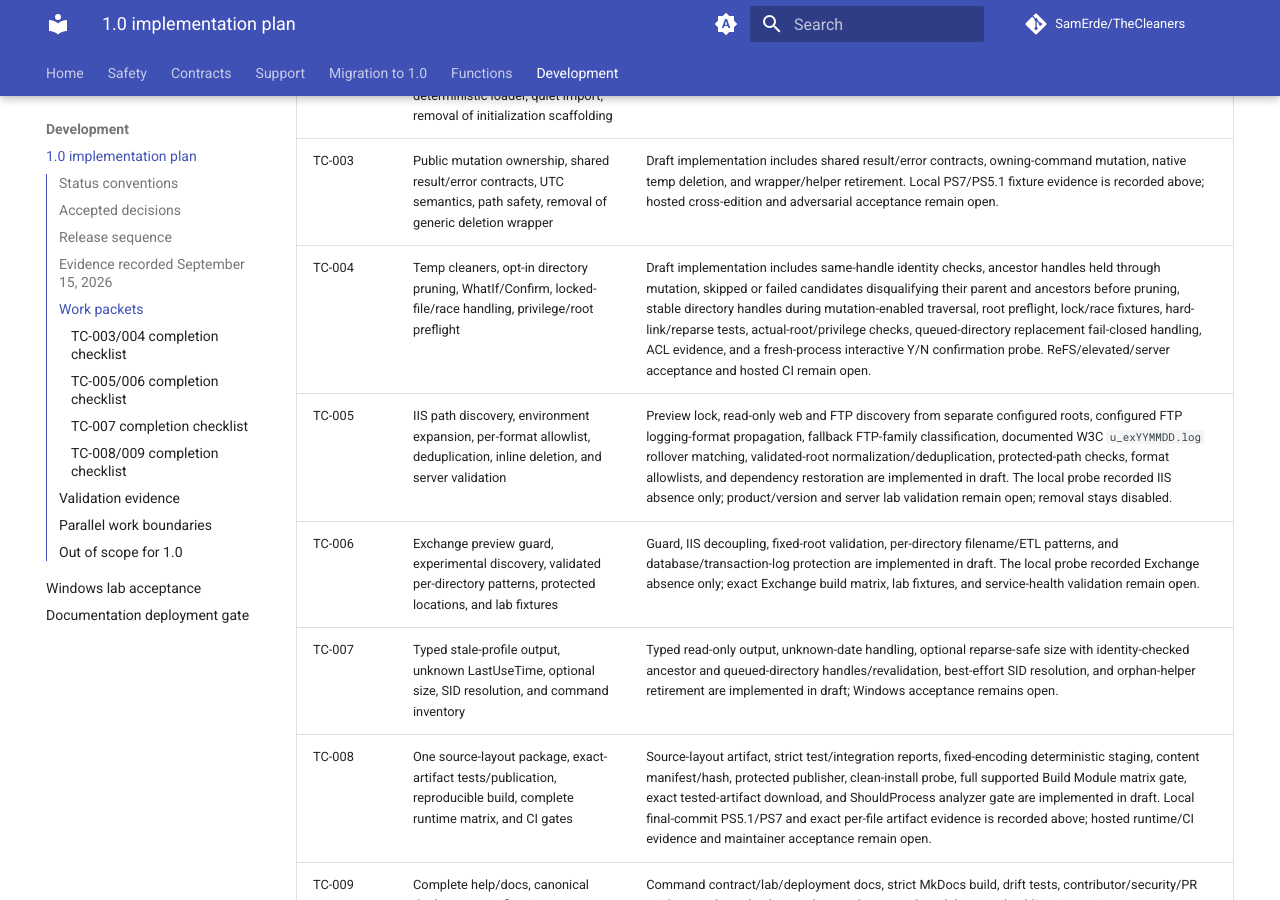
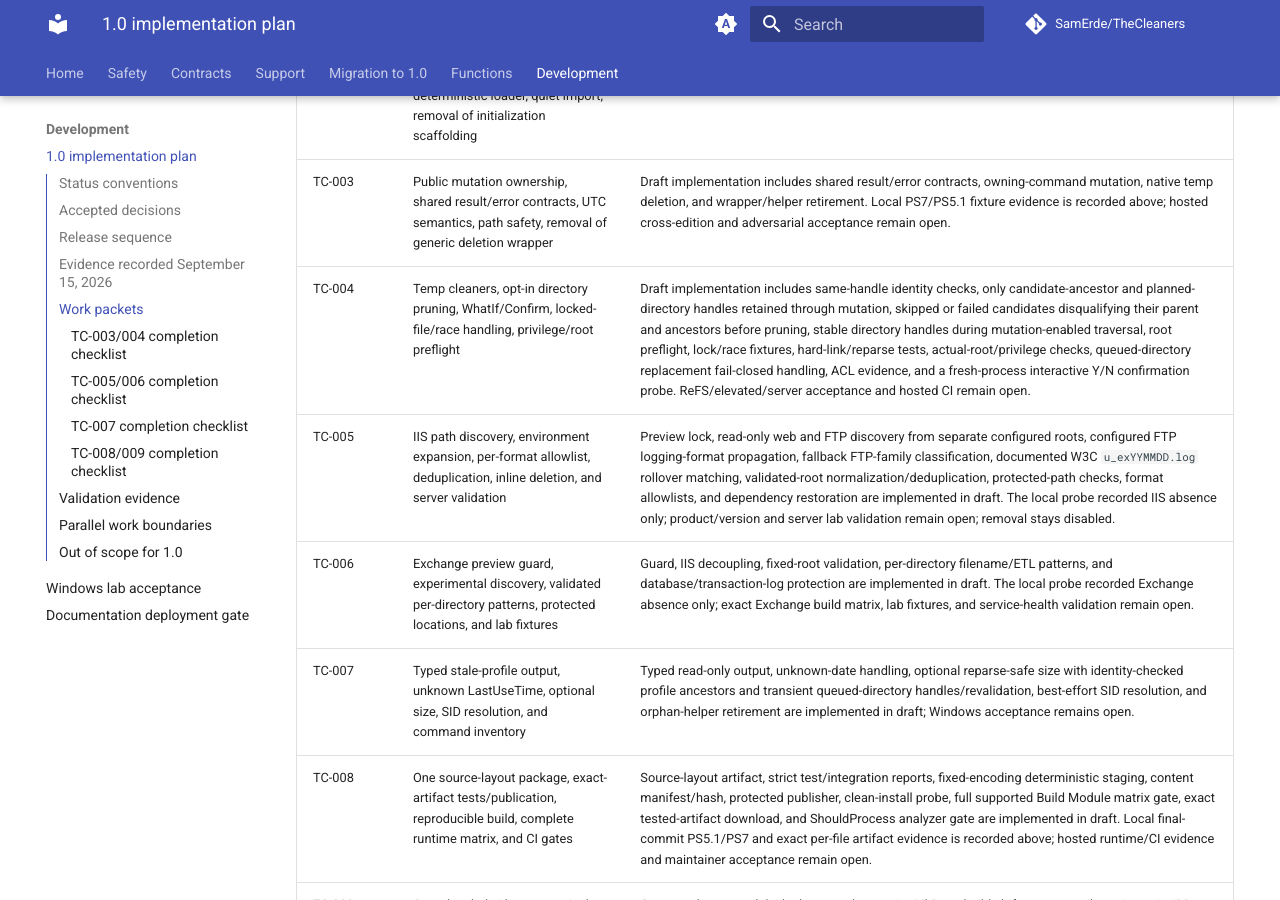
Before and after one commit to SamErde/TheCleaners, an MkDocs documentation site: the page built from docs/release-plan-1.0.md, in a window 1280 px wide and 900 px high, scrolled down 3116 px. Built offline with MkDocs 1.6.1 and Material for MkDocs 9.7.7, drawn with Linux system fonts in a browser that asks for light colours; comment, search, counter and statistics services are not loaded; some of the changed text lies outside the part shown.

Commit message:
📝docs(release): refresh review evidence

```diff
--- a/docs/release-plan-1.0.md
+++ b/docs/release-plan-1.0.md
@@ -50,10 +50,10 @@
 | TC-001 | Behavioral contracts, support matrix, maturity policy, migration notes, and release ledger | Implemented in draft in PR #31; command contracts and support/maturity documentation are present. Exact product/runtime evidence remains open. |
 | TC-002 | Naming, compatibility aliases, deterministic loader, quiet import, removal of initialization scaffolding | Implemented in draft in PR #31; source and packaged import tests added. |
 | TC-003 | Public mutation ownership, shared result/error contracts, UTC semantics, path safety, removal of generic deletion wrapper | Draft implementation includes shared result/error contracts, owning-command mutation, native temp deletion, and wrapper/helper retirement. Local PS7/PS5.1 fixture evidence is recorded above; hosted cross-edition and adversarial acceptance remain open. |
-| TC-004 | Temp cleaners, opt-in directory pruning, WhatIf/Confirm, locked-file/race handling, privilege/root preflight | Draft implementation includes same-handle identity checks, ancestor handles held through mutation, skipped or failed candidates disqualifying their parent and ancestors before pruning, stable directory handles during mutation-enabled traversal, root preflight, lock/race fixtures, hard-link/reparse tests, actual-root/privilege checks, queued-directory replacement fail-closed handling, ACL evidence, and a fresh-process interactive Y/N confirmation probe. ReFS/elevated/server acceptance and hosted CI remain open. |
+| TC-004 | Temp cleaners, opt-in directory pruning, WhatIf/Confirm, locked-file/race handling, privilege/root preflight | Draft implementation includes same-handle identity checks, only candidate-ancestor and planned-directory handles retained through mutation, skipped or failed candidates disqualifying their parent and ancestors before pruning, stable directory handles during mutation-enabled traversal, root preflight, lock/race fixtures, hard-link/reparse tests, actual-root/privilege checks, queued-directory replacement fail-closed handling, ACL evidence, and a fresh-process interactive Y/N confirmation probe. ReFS/elevated/server acceptance and hosted CI remain open. |
 | TC-005 | IIS path discovery, environment expansion, per-format allowlist, deduplication, inline deletion, and server validation | Preview lock, read-only web and FTP discovery from separate configured roots, configured FTP logging-format propagation, fallback FTP-family classification, documented W3C `u_exYYMMDD.log` rollover matching, validated-root normalization/deduplication, protected-path checks, format allowlists, and dependency restoration are implemented in draft. The local probe recorded IIS absence only; product/version and server lab validation remain open; removal stays disabled. |
 | TC-006 | Exchange preview guard, experimental discovery, validated per-directory patterns, protected locations, and lab fixtures | Guard, IIS decoupling, fixed-root validation, per-directory filename/ETL patterns, and database/transaction-log protection are implemented in draft. The local probe recorded Exchange absence only; exact Exchange build matrix, lab fixtures, and service-health validation remain open. |
-| TC-007 | Typed stale-profile output, unknown LastUseTime, optional size, SID resolution, and command inventory | Typed read-only output, unknown-date handling, optional reparse-safe size with identity-checked ancestor and queued-directory handles/revalidation, best-effort SID resolution, and orphan-helper retirement are implemented in draft; Windows acceptance remains open. |
+| TC-007 | Typed stale-profile output, unknown LastUseTime, optional size, SID resolution, and command inventory | Typed read-only output, unknown-date handling, optional reparse-safe size with identity-checked profile ancestors and transient queued-directory handles/revalidation, best-effort SID resolution, and orphan-helper retirement are implemented in draft; Windows acceptance remains open. |
 | TC-008 | One source-layout package, exact-artifact tests/publication, reproducible build, complete runtime matrix, and CI gates | Source-layout artifact, strict test/integration reports, fixed-encoding deterministic staging, content manifest/hash, protected publisher, clean-install probe, full supported Build Module matrix gate, exact tested-artifact download, and ShouldProcess analyzer gate are implemented in draft. Local final-commit PS5.1/PS7 and exact per-file artifact evidence is recorded above; hosted runtime/CI evidence and maintainer acceptance remain open. |
 | TC-009 | Complete help/docs, canonical deployment verification, changelog/history, contributor/security policy, RC and release checks | Command contract/lab/deployment docs, strict MkDocs build, drift tests, contributor/security/PR guidance, release hash metadata, and protected module-named publication staging are implemented in draft. Lowercase deployment/redirect correction, hosted clean-install evidence, final tag/metadata alignment, and maintainer acceptance remain open. |
 
@@ -129,7 +129,7 @@
 | Exchange protection metadata completeness | `src/Tests/Unit/PreviewAllowlist.Tests.ps1`: complete database metadata remains `Validated`, while missing management metadata or a blank database/log path returns `Unknown`; malformed path objects still fail closed. |
 | Typed stale-profile output | `src/Tests/Unit/ProfileOutput.Tests.ps1`: typed fields, unknown dates, optional size, exclusions, queued-directory reparse replacement fail-closed behavior, native directory identity lock during enumeration, ancestor-handle/revalidation behavior through queued traversal, no host output, and orphan-helper retirement. |
 | Fail-closed and runtime edge branches | `src/Tests/Unit/CoverageEdges.Tests.ps1`, `src/Tests/Unit/IISDiscoverySafety.Tests.ps1`, `src/Tests/Unit/PreviewCommandSafety.Tests.ps1`, `src/Tests/Unit/ProfileOutput.Tests.ps1`, and `src/Tests/Unit/RuntimeSafety.Tests.ps1`: malformed and partial discovery with unknown totals, source-specific IIS errors, isolated WebAdministration dependency/preference state, stable temp directory handles during enumeration, queued-directory replacement, reparse roots/descendants, extended UNC normalization, canonical current-user temp containment, actual Windows-root resolution, actual token privilege, long-path policy, WhatIf state, explicit Confirm-false state, and fresh-process interactive Confirm approval/decline. |
-| Review regressions closed in the final patch | `src/Tests/Unit/ExchangePreviewEdgeCases.Tests.ps1` and `src/Tests/Unit/IISDiscoverySafety.Tests.ps1`: extended-length namespaces remain on provider traversal paths while comparison/result paths are normalized, and an IIS FTP discovery failure without a web root returns a per-FTP structured failure. `src/Tests/Unit/RuntimeSafety.Tests.ps1` covers one explicit `Y` and one explicit `N` without nested prompts. |
+| Review regressions closed in the final patch | `src/Tests/Unit/ExchangePreviewEdgeCases.Tests.ps1` and `src/Tests/Unit/IISDiscoverySafety.Tests.ps1`: extended-length namespaces remain on provider traversal paths while comparison/result paths are normalized, IIS FTP discovery failures stay independent from valid web-root candidates and return per-FTP structured failures, and the MkDocs deployment rebuild uses strict validation. `src/Tests/Unit/CoverageEdges.Tests.ps1` verifies stable handles are released for branches without mutation candidates; `src/Tests/Unit/RuntimeSafety.Tests.ps1` covers one explicit `Y` and one explicit `N` without nested prompts; profile sizing retains only stable profile ancestors while queued child handles are transient and revalidated. |
 | Concurrent writer, profile identity, and unavailable-product safety | `src/Tests/Unit/CleanupBehavior.Tests.ps1`: deletion without write sharing, candidate file and planned-directory verbose paths; `src/Tests/Unit/TempCandidateSafety.Tests.ps1`: opened-handle last-write metadata and file/directory replacement locks; `src/Tests/Unit/ProfileOutput.Tests.ps1`: complete service/application-pool SID exclusions, reparse-point ancestor rejection, queued-directory replacement fail-closed sizing, and native directory identity locking during enumeration; `src/Tests/Unit/PreviewCommandSafety.Tests.ps1` and `src/Tests/Unit/ExchangePreviewEdgeCases.Tests.ps1`: unavailable IIS/Exchange products and roots report structured failed results. |
 | Exact artifact and clean install | `src/Tests/Integration/PackageImport.Tests.ps1`: archive sidecar/hash, manifest file records including hidden files, extracted source-layout import, external help, aliases, and preview locks in each available host. The PS5.1 and PS7.6.6 builds use explicit fixed text encodings; their 19-file manifest records match byte-for-byte, and the tested PS7 archive is then checked without rebuilding. Archive and publisher checks use the same hidden-file-inclusive artifact set. |
 | Full publication gate and module staging | `.github/workflows/Build Module.yml` is callable by `.github/workflows/Publish.yml`; the publish job waits for the full matrix and downloads the tested PS7.6.6 artifact/archive. `.github/workflows/publish.ps1` verifies the exact artifact, stages it beneath a temporary `TheCleaners` module directory, rechecks the staged manifest/file set and every staged-file SHA-256 against the archive manifest, and passes only that path to `Publish-Module`; no publication was performed. |
```
Also changed, not shown: other parts of docs/release-plan-1.0.md (+5 -5 lines).
